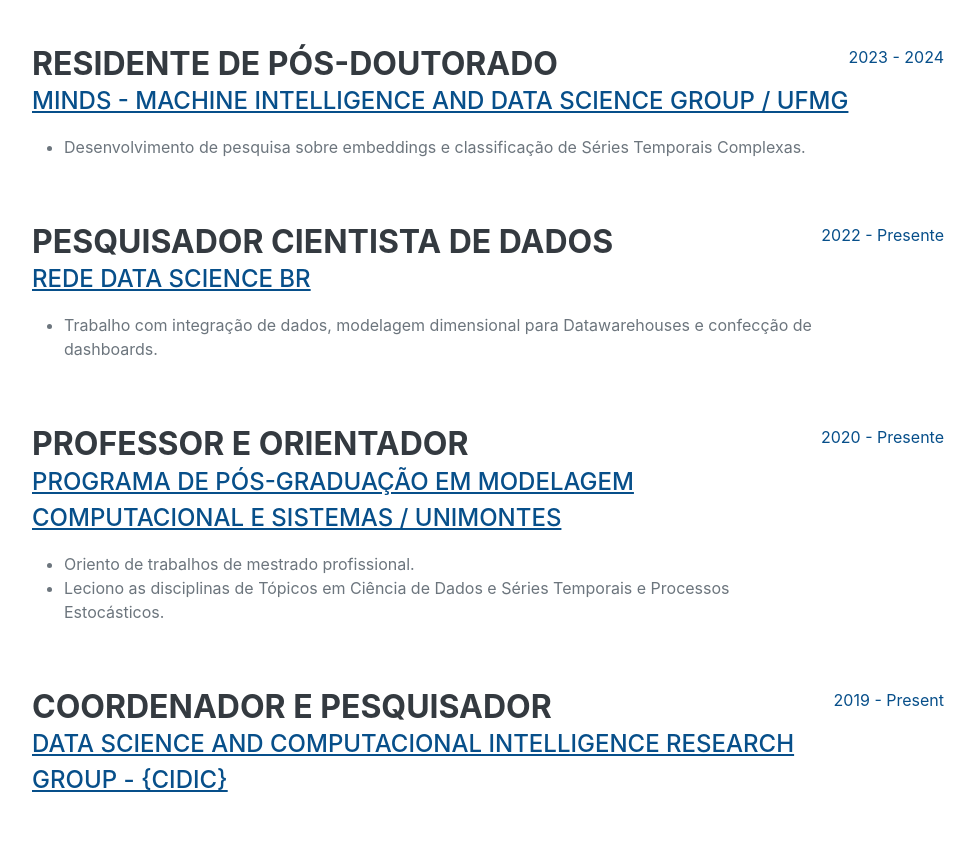
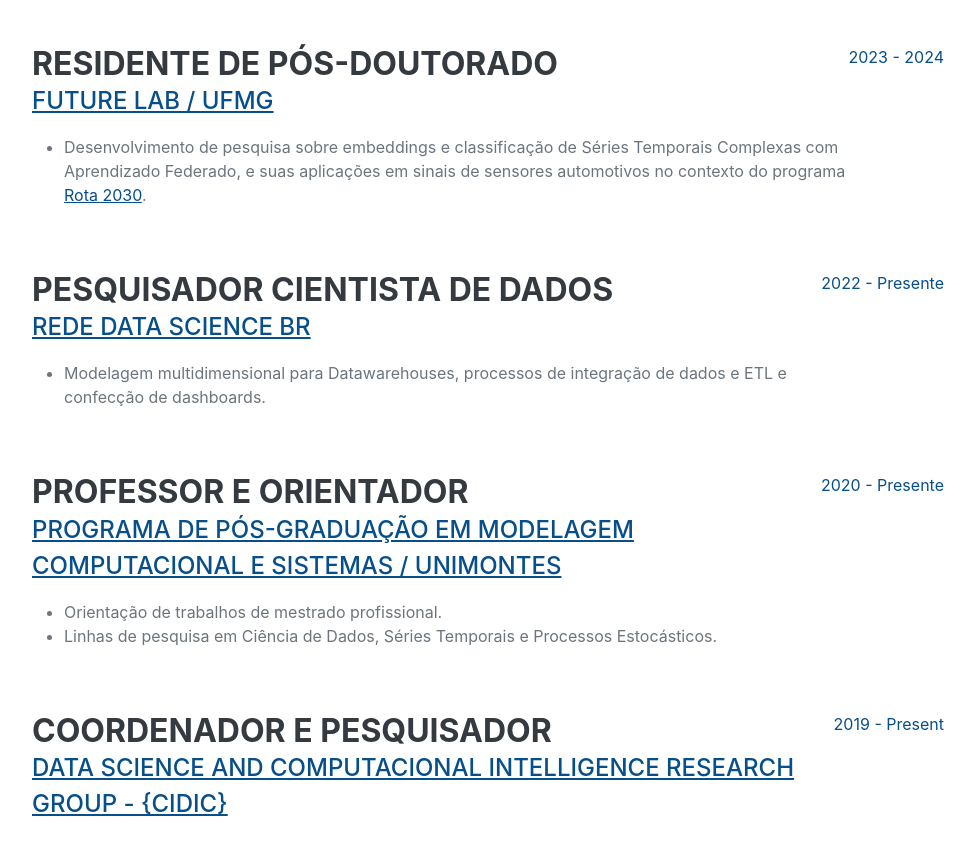
Before and after one commit to petroniocandido/petroniocandido.github.io, a plain HTML site: page pt-br/index.html in a window 1280 px wide. Shown: the part 1084-1943 px from the top of the page, without its empty margins (288-1263 px from the left). Drawn offline with nearby package versions, Linux system fonts and the light colour scheme; a web font is replaced by a local one.

Commit message:
Update index.html

```diff
--- a/pt-br/index.html
+++ b/pt-br/index.html
@@ -119,10 +119,10 @@
 	      <div class="resume-item d-flex flex-column flex-md-row justify-content-between mb-5">
           <div class="resume-content">
             <h3 class="mb-0">Residente de Pós-Doutorado</h3>
-            <div class="subheading mb-3"><a href="https://minds.eng.ufmg.br/">MINDS - Machine Intelligence and Data Science group / UFMG</a></div>
+            <div class="subheading mb-3"><a href="#">Future Lab / UFMG</a></div>
 
 		<ul>
-		    <li><i class="fa-li fa fa-check"></i>Desenvolvimento de pesquisa sobre embeddings e classificação de Séries Temporais Complexas.</li>
+		    <li><i class="fa-li fa fa-check"></i>Desenvolvimento de pesquisa sobre embeddings e classificação de Séries Temporais Complexas com Aprendizado Federado, e suas aplicações em sinais de sensores automotivos no contexto do programa <a href="https://www2.camara.leg.br/legin/fed/lei/2018/lei-13755-10-dezembro-2018-787430-norma-pl.html">Rota 2030</a>.</li>
 		  </ul>
 
           </div>
@@ -136,7 +136,7 @@
             <div class="subheading mb-3"><a href="dsbr.org/">Rede Data Science BR</a></div>
 
 		<ul>
-		    <li><i class="fa-li fa fa-check"></i>Trabalho com integração de dados, modelagem dimensional para Datawarehouses e confecção de dashboards.</li>
+		    <li><i class="fa-li fa fa-check"></i>Modelagem multidimensional para Datawarehouses, processos de integração de dados e ETL e confecção de dashboards.</li>
 		  </ul>
 
           </div>
@@ -150,8 +150,8 @@
             <div class="subheading mb-3"><a href="http://ppgmcs.com.br">Programa de Pós-Graduação em Modelagem Computacional e Sistemas / Unimontes</a></div>
 
 		<ul>
-		    <li><i class="fa-li fa fa-check"></i>Oriento de trabalhos de mestrado profissional.</li>
-		    <li><i class="fa-li fa fa-check"></i>Leciono as disciplinas de Tópicos em Ciência de Dados e Séries Temporais e Processos Estocásticos.</li>
+		    <li><i class="fa-li fa fa-check"></i>Orientação de trabalhos de mestrado profissional.</li>
+		    <li><i class="fa-li fa fa-check"></i>Linhas de pesquisa em Ciência de Dados, Séries Temporais e Processos Estocásticos.</li>
 		  </ul>
 
           </div>
```
